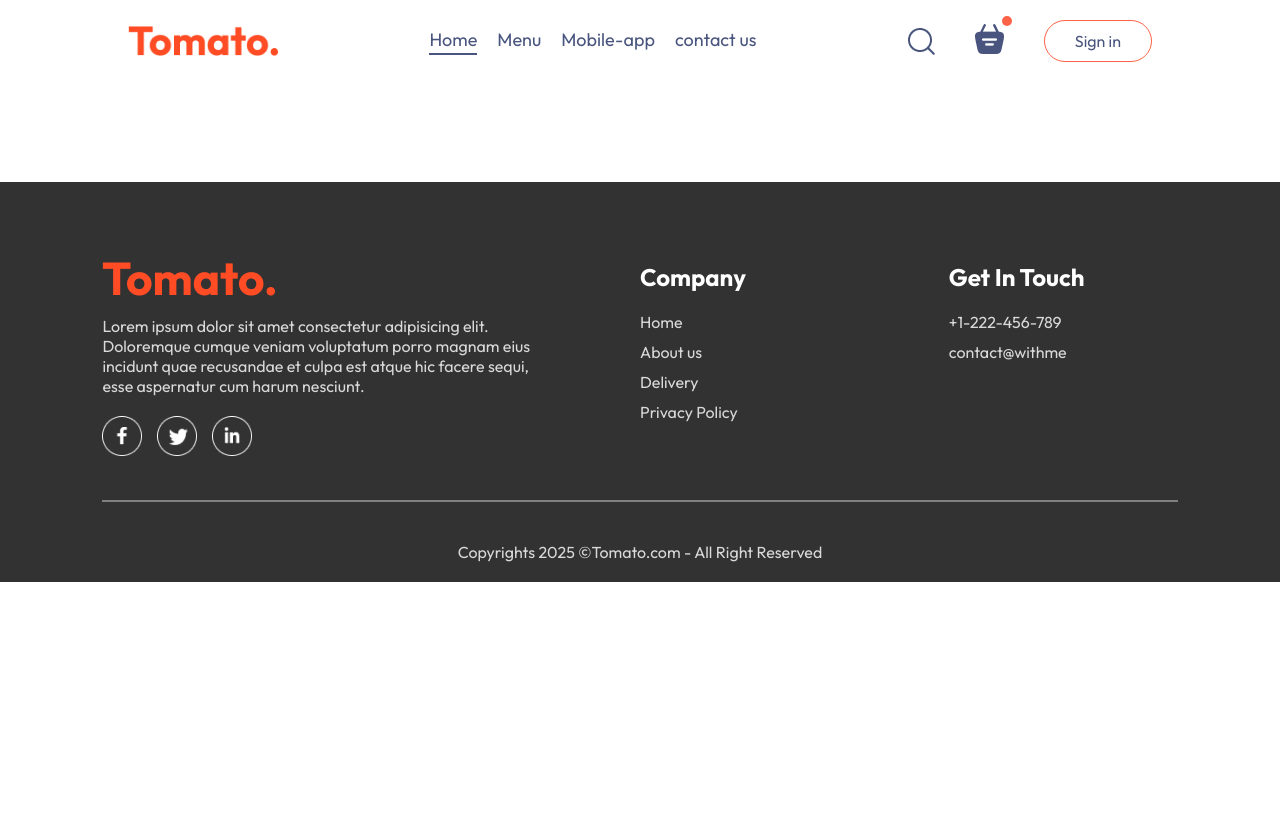
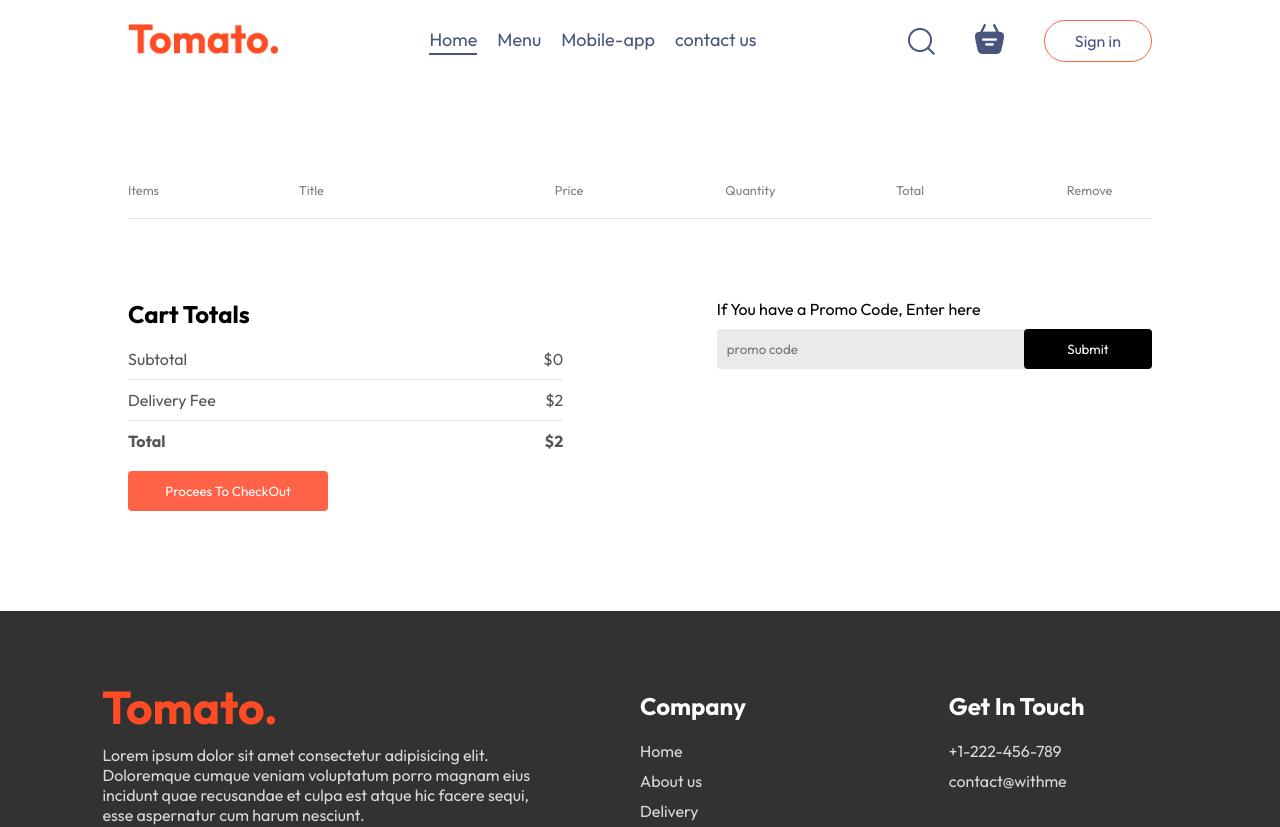
Before and after one commit to DeveloperAnurag26/Food-Website-In-Reactjs, a React (Vite) app: page /cart in a window 1280 px wide. Shown: the top 827 px of the page. Before the commit the page ends 800 px from the top, so only its background shows below. Built offline with nearby package versions, Linux system fonts and the light colour scheme.

Commit message:
added add to cart feature

```diff
--- a/src/Components/Navbar/Navbar.jsx
+++ b/src/Components/Navbar/Navbar.jsx
@@ -1,13 +1,17 @@
-import React, { useState } from 'react'
+import React, { useContext, useState } from 'react'
 import './Navbar.css'
 import {assets} from '../../assets/assets'
 import { Link } from 'react-router-dom'
+import { Storecontext } from '../../context/StoreContext'
 
 const Navbar = ({setShowLogin}) => {
     const [menu, setmenu] = useState("Home")
+
+// const [getTotalCartAmount] = useContext(Storecontext);
+
   return (
     <div className='navbar'>
-        <img src={assets.logo} alt="" className="logo" />
+        <Link to='/'> <img src={assets.logo} alt="" className="logo" /></Link>
         <ul className="navbar-menu">
             <Link to='/' onClick={()=> setmenu("Home")} className={menu === "Home" ? "active": ""}>Home</Link>
             <a href='#explore-menu' onClick={()=> setmenu("Menu")} className={menu === "Menu"? "active": ""}>Menu</a>
@@ -17,8 +21,8 @@
         <div className='navbar-right'>
             <img src={assets.search_icon} alt="" />
             <div className="navbar-search-icon">
-                <img src={assets.basket_icon} alt="" />
-                <div className="dot"> </div>
+               <Link to='/cart'><img src={assets.basket_icon} alt="" /></Link>
+                {/* <div className={getTotalCartAmount()===0?"":"dot"}> </div> */}
             </div>
             <button onClick={()=>setShowLogin(true)}>Sign in</button>
         </div>
--- a/src/Components/Pages/Home/Cart/Cart.css
+++ b/src/Components/Pages/Home/Cart/Cart.css
@@ -0,0 +1,94 @@
+.cart{
+    margin-top: 100px;
+}
+.cart-items-title{
+    display: grid;
+    grid-template-columns: 1fr 1.5fr 1fr 1fr 1fr 0.5fr;
+    align-items: center;
+    color: gray;
+    font-size: max(1vw , 12px);
+}
+.cart-items-item{
+    margin: 10px 0px;
+    color: black;
+}
+.cart-items-item img{
+    width: 50px;
+}
+.cart hr{
+    height: 1px;
+    background-color: #e2e2e2;
+    border: none;
+}
+.cart-items-item .cross{
+    cursor: pointer;
+}
+.cart-bottom{
+    margin-top: 80px;
+    display: flex;
+    justify-content: space-between;
+    gap: max(12vw, 20px);
+}
+.cart-total{
+    flex: 1;
+    display: flex;
+    flex-direction: column;
+    gap: 20px;
+}
+.cart-total-details{
+    display: flex;
+    justify-content: space-between;
+    color: #555;
+
+}
+.cart-total hr{
+    margin: 10px 0px;
+}
+
+.cart-total button{
+    border: none;
+    color: white;
+    background-color: tomato;
+    width: max(15vw, 200px);
+    padding: 12px 0px;
+    border-radius: 4px;
+    cursor: pointer;
+}
+
+
+.card-promocode{
+    flex: 1;
+}
+.cart-promocode p{
+    color: #555;
+}
+.card-promocode-input{
+    margin-top: 10px;
+    display: flex;
+    justify-content: space-between;
+    align-items: center;
+    background-color:#eaeaea ;
+    border-radius: 4px;
+}
+.card-promocode-input input{
+    background: transparent;
+    border: none;
+    outline: none;
+    padding-left: 10px;
+}
+.card-promocode-input button{
+    width: max(10vw , 15px);
+    padding: 12px 5px;
+    background-color: black;
+    border: none;
+    color: white;
+    border-radius: 4px;
+}
+@media (max-width:750px) {
+    .cart-bottom{
+        flex-direction: column-reverse;
+    }
+    .cart-promocode{
+        justify-content: start;
+    }
+}
--- a/src/Components/Pages/Home/Cart/Cart.jsx
+++ b/src/Components/Pages/Home/Cart/Cart.jsx
@@ -1,10 +1,85 @@
-import React from 'react'
+import React, { useContext } from 'react'
 import './Cart.css'
+import { Storecontext } from '../../../../context/StoreContext'
+import { food_list } from '../../../../assets/assets';
 
 const Cart = () => {
+
+  const { cartItems, foo_list, removeFromCart, getTotalCartAmount } = useContext(Storecontext);
   return (
+
+
+
+
+    <div className='cart'>
+      <div className="cart-items">
+        <div className="cart-items-title">
+          <p>Items</p>
+          <p>Title</p>
+          <p>Price</p>
+          <p>Quantity</p>
+          <p>Total</p>
+          <p>Remove</p>
+
+        </div>
+        <br />
+        <hr />
+        {food_list.map((item, index) => {
+          if (cartItems[item._id]>0) {
+            return (
+
+              <>
+              <div className='cart-items-title cart-items-item'>
+                <img src={item.image} alt="" srcset="" />
+                <p>{item.name}</p>
+                <p>{item.price}</p>
+                <p>{cartItems[item._id]}</p>
+                <p>${item.price * cartItems[item._id]}</p>
+                <p onClick={()=>removeFromCart(item._id)} className='cross'>x</p>
+              </div>
+
+              </>
+
+
+
+
+            )
+          }
+        })}
+      </div>
+<div className="cart-bottom">
+  <div className="cart-total">
+    <h2>Cart Totals</h2>
     <div>
+      <div className="cart-total-details">
+<p>Subtotal</p>
+<p>${getTotalCartAmount()}</p>
+      </div>
+      <hr />
+      <div className="cart-total-details">
+        <p>Delivery Fee</p>
+        <p>${2}</p>
 
+      </div>
+      <hr />
+      <div className="cart-total-details">
+<b>Total</b>
+<b>${getTotalCartAmount()+2}</b>
+      </div>
+
+    </div>
+    <button>Procees To CheckOut</button>
+  </div>
+  <div className="card-promocode">
+<div>
+  <p>If You have a Promo Code, Enter here</p>
+  <div className="card-promocode-input">
+    <input type="text" placeholder='promo code' />
+    <button>Submit</button>
+  </div>
+</div>
+  </div>
+</div>
     </div>
   )
 }
--- a/src/context/StoreContext.jsx
+++ b/src/context/StoreContext.jsx
@@ -2,35 +2,45 @@
 import { food_list } from "../assets/assets";
 
 export const Storecontext = createContext(null)
-const StorecontextProvider = (props) =>{
+const StorecontextProvider = (props) => {
 
     const [cartItems, setCartItems] = useState({});
-const addToCart = (itemId)=>{
-if(!cartItems[itemId]){
-  setCartItems((prev) =>({...prev, [itemId]:1}))
+    const addToCart = (itemId) => {
+        if (!cartItems[itemId]) {
+            setCartItems((prev) => ({ ...prev, [itemId]: 1 }))
         }
-else{
-    setCartItems((prev)=>({...prev,[itemId]:prev[itemId]+1}))
+        else {
+            setCartItems((prev) => ({ ...prev, [itemId]: prev[itemId] + 1 }))
         }
     }
 
-const removeFromCart = (itemId) =>{
-    setCartItems((prev) =>({...prev,[itemId]:prev[itemId]-1}))
+    const removeFromCart = (itemId) => {
+        setCartItems((prev) => ({ ...prev, [itemId]: prev[itemId] - 1 }))
     }
 
-useEffect(()=>{
-    console.log(cartItems);
+    const getTotalCartAmount = () => {
+        let totalAmount = 0;
+        for (const item in cartItems) {
 
-}, [cartItems])
-    const contextValue ={
+            if (cartItems[item] > 0) {
+                let iteminfo = food_list.find((product) => product._id === item);
+                totalAmount += iteminfo.price * cartItems[item];
+
+            }
+
+        }
+        return totalAmount;
+    }
+    const contextValue = {
         food_list,
         cartItems,
         setCartItems,
         addToCart,
-       removeFromCart
+        removeFromCart,
+        getTotalCartAmount
 
     }
-    return(
+    return (
         <Storecontext.Provider value={contextValue}>
 
             {props.children}
```
Lines whose indentation alone changed are shown as unchanged.
